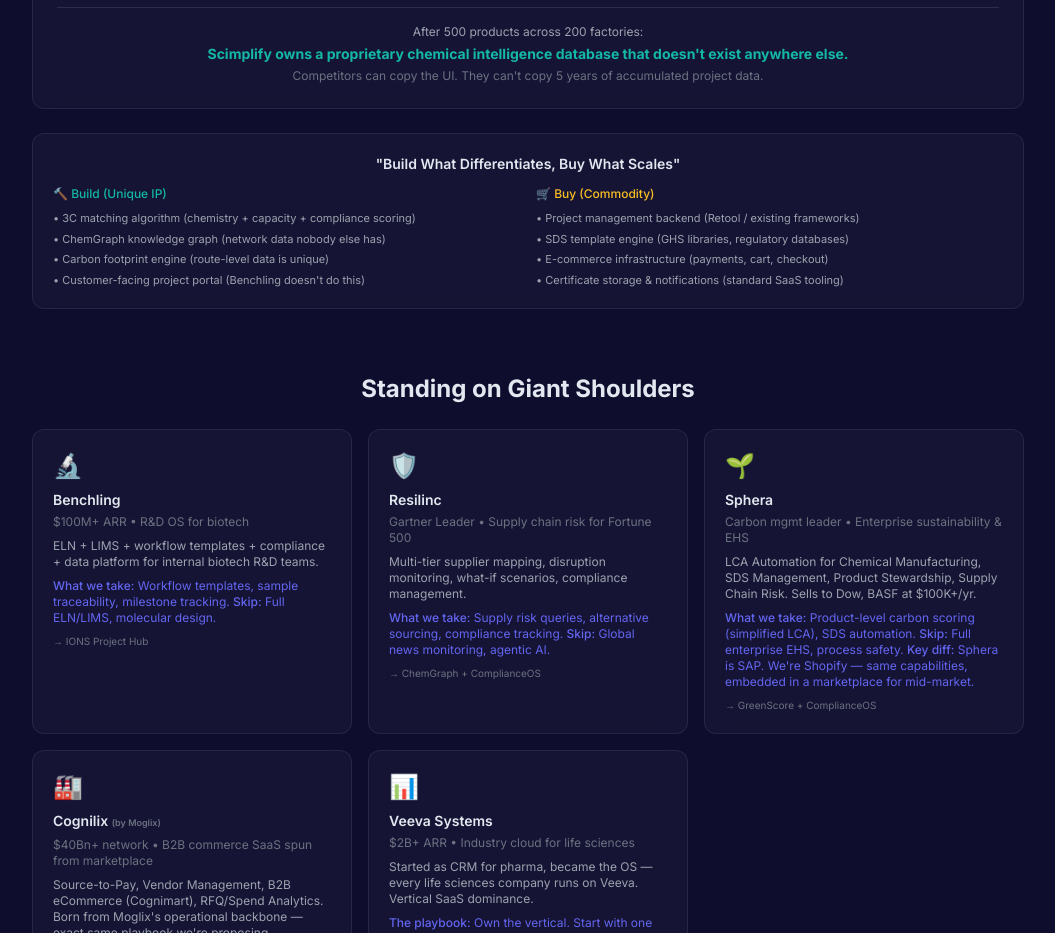
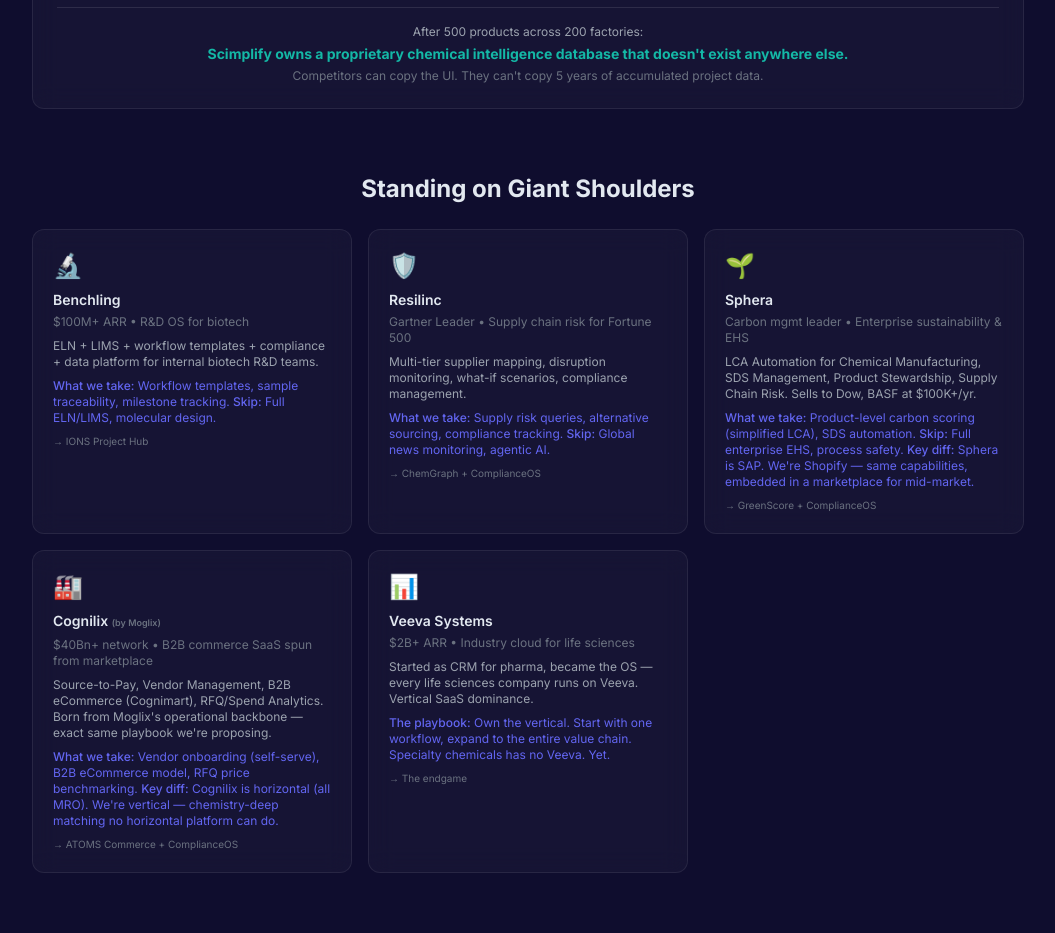
Before and after one commit to pran1996/scimplify-saas-roadmap, a website: page public/index.html in a window 1280 px wide. Shown: the part 2460-3393 px from the top of the page, without its empty margins (112-1167 px from the left). Drawn offline with nearby package versions, Linux system fonts and the light colour scheme.

Commit message:
Remove Build vs Buy section

```diff
--- a/public/index.html
+++ b/public/index.html
@@ -246,30 +246,6 @@
   </div>
 </div>
 
-<!-- Build vs Buy -->
-<div class="mt-6 glass rounded-xl p-5">
-  <h3 class="font-semibold text-sm mb-3 text-center">"Build What Differentiates, Buy What Scales"</h3>
-  <div class="grid md:grid-cols-2 gap-4">
-    <div>
-      <div class="text-xs font-medium text-teal mb-2">🔨 Build (Unique IP)</div>
-      <div class="space-y-1 text-[11px] text-gray-400">
-        <div>• 3C matching algorithm (chemistry + capacity + compliance scoring)</div>
-        <div>• ChemGraph knowledge graph (network data nobody else has)</div>
-        <div>• Carbon footprint engine (route-level data is unique)</div>
-        <div>• Customer-facing project portal (Benchling doesn't do this)</div>
-      </div>
-    </div>
-    <div>
-      <div class="text-xs font-medium text-amber mb-2">🛒 Buy (Commodity)</div>
-      <div class="space-y-1 text-[11px] text-gray-400">
-        <div>• Project management backend (Retool / existing frameworks)</div>
-        <div>• SDS template engine (GHS libraries, regulatory databases)</div>
-        <div>• E-commerce infrastructure (payments, cart, checkout)</div>
-        <div>• Certificate storage & notifications (standard SaaS tooling)</div>
-      </div>
-    </div>
-  </div>
-</div>
 </section>
 
 <!-- Industry Analogies -->
```
